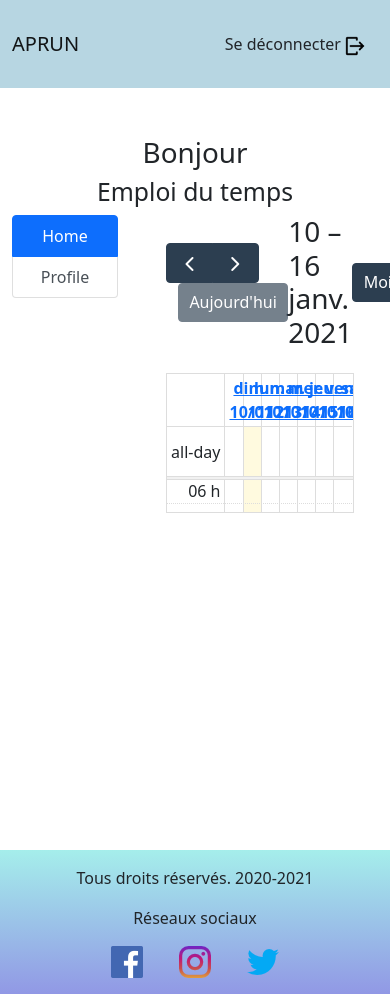
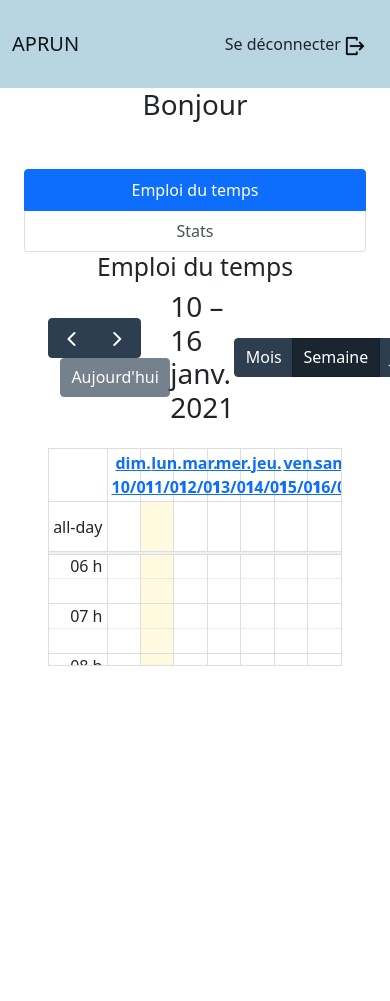
Before and after one commit to AndryRaza/APRUN, a PHP site: page /pages/apprenant_edt.php in a window 390 px wide; the page is wider, and only the part inside the window is pictured. Shown: the top 1001 px of that part. Run offline with PHP 8.4, Linux system fonts and the light colour scheme; the visitor is signed in with stand-in values (Sample User, id 1); data that the repository does not hold is empty; some libraries are stand-ins or nearby versions.

Commit message:
Modification de l'accueil de l'apprenant pour le rendre "responsive"

```diff
--- a/pages/apprenant_edt.php
+++ b/pages/apprenant_edt.php
@@ -5,21 +5,22 @@ $allow = '1';
 ?>
 <?php require_once '../includes/header.php' ?>
 
-<section class="container-fluid h-100 text-center mt-5" id="edt_apprenant">
+<section class="container-fluid h-100 text-center" id="edt_apprenant">
 
-    <h1>Bonjour</h1>
+    <h1 class="mb-5">Bonjour</h1>
 
-    <h2>Emploi du temps</h2>
-    <div class="row">
-        <div class="col-4">
+    <section class="container">
+        <div class="row row-cols-md-2 row-cols-1">
+            <div class="col-md-3">
                 <div class="list-group" id="list-tab" role="tablist">
-                <a class="list-group-item list-group-item-action active" id="list-home-list" data-bs-toggle="list" href="#list-home" role="tab" aria-controls="home">Home</a>
-                <a class="list-group-item list-group-item-action" id="list-profile-list" data-bs-toggle="list" href="#list-profile" role="tab" aria-controls="profile">Profile</a>
+                    <a class="list-group-item list-group-item-action active" id="list-home-list" data-bs-toggle="list" href="#list-home" role="tab" aria-controls="home">Emploi du temps</a>
+                    <a class="list-group-item list-group-item-action" id="list-profile-list" data-bs-toggle="list" href="#list-profile" role="tab" aria-controls="profile">Stats</a>
                 </div>
             </div>
-        <div class="col-8">
+            <div class="col-md-9">
                 <div class="tab-content" id="nav-tabContent">
                     <div class="tab-pane  show active" id="list-home" role="tabpanel" aria-labelledby="list-home-list">
+                        <h2>Emploi du temps</h2>
                         <div class="container" id='calendar'>
                         </div>
                     </div>
@@ -32,7 +33,7 @@ $allow = '1';
                 </div>
             </div>
         </div>
-
+    </section>
 </section>
 
 <?php
```
Lines whose indentation alone changed are shown as unchanged.
